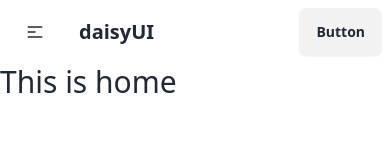
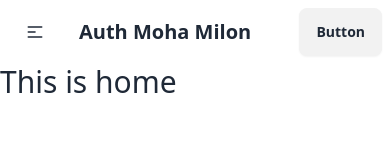
Before and after one commit to sowmik-sec/auth-moha-milon, a React (Vite) app: page / in a window 390 px wide. Shown: the top 160 px of the page. Built offline with nearby package versions, Linux system fonts and the light colour scheme.

Commit message:
create responsive navbar

```diff
--- a/src/components/Navbar.jsx
+++ b/src/components/Navbar.jsx
@@ -43,7 +43,7 @@ function Navbar() {
             {navLinks}
           </ul>
         </div>
-        <a className="btn btn-ghost text-xl">daisyUI</a>
+        <a className="btn btn-ghost text-xl">Auth Moha Milon</a>
       </div>
       <div className="navbar-center hidden lg:flex">
         <ul className="menu menu-horizontal px-1">{navLinks}</ul>
```
